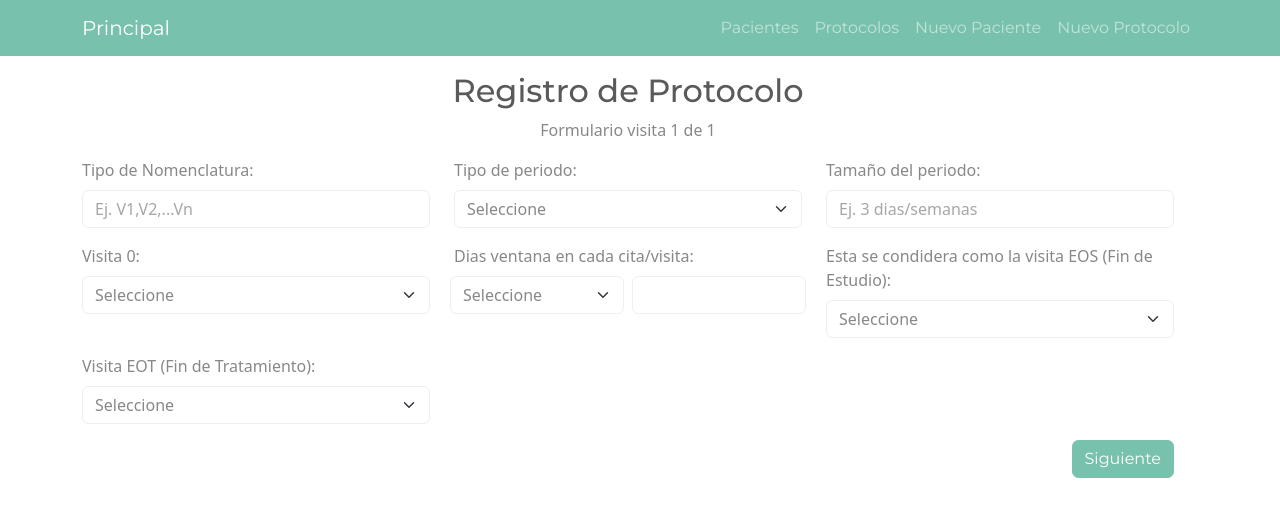
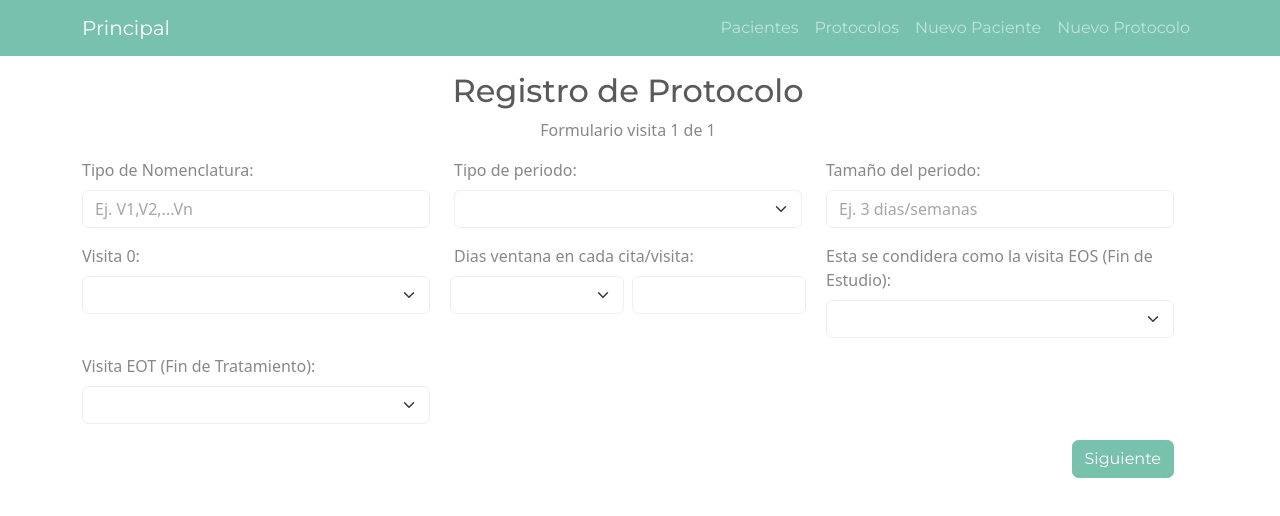
Before and after one commit to KingGnome115/page, a Vue app: page /protocolo/agregar-visita/1/1/1 in a window 1280 px wide. Shown: the top 516 px of the page. Built offline with nearby package versions, Linux system fonts and the light colour scheme; no server answers.

Commit message:
Ya se guarda por visita, falta verificar que la visitaCero, visitaeot y visitaeos no esten en la misma visita

```diff
--- a/src/components/AltaProtocolo2.vue
+++ b/src/components/AltaProtocolo2.vue
@@ -8,7 +8,7 @@
             <form class="row" action="Protocolo.html" method="get" id="contenedor" @submit.prevent="guardarVisita()">
                 <div class="col-12 col-md-4 mb-3">
                     <label for="tipoNomenclatura" class="form-label"> Tipo de Nomenclatura: </label>
-                    <input type="text" class="form-control valid" id="tipoNomenclatura" placeholder="Ej. V1,V2,...Vn " required >
+                    <input type="text" class="form-control valid" id="tipoNomenclatura" placeholder="Ej. V1,V2,...Vn " required v-model="visita.nomeclatura">
                     <div class="invalid-feedback">
                         Por favor escriba el tipo de nomenclatura para esta visita
                     </div>
@@ -18,7 +18,7 @@
                 No se si afecte en algo la logica o el v-model o como guarde los datos-->
                 <div class="col-12 col-md-4 mb-3">
                     <label for="tipoPeriodo" class="form-label"> Tipo de periodo: </label>
-                    <select class="form-select valid" id="tipoPeriodo" aria-describedby="Pregunta que tipo de periodo se usara por esta visita" required>
+                    <select class="form-select valid" id="tipoPeriodo" aria-describedby="Pregunta que tipo de periodo se usara por esta visita" required v-model="visita.tipoDePeriodo">
                         <option selected disabled value="" >Seleccione</option>  <!--El select toma la opcion-->
                         <option>Dia</option>
                         <option>Semana</option>
@@ -31,7 +31,7 @@
 
                 <div class="col-12 col-md-4 mb-3">
                     <label for="tamPeriodo" class="form-label"> Tamaño del periodo: </label>
-                    <input type="number" class="form-control valid" id="tamPeriodo" min="1" placeholder="Ej. 3 dias/semanas" required>
+                    <input type="number" class="form-control valid" id="tamPeriodo" min="1" placeholder="Ej. 3 dias/semanas" required v-model="visita.tamanioPeriodo">
                     <div class="invalid-feedback">
                         Por favor escriba el tamaño de periodo para esta visita
                     </div>
@@ -39,7 +39,7 @@
 
                 <div class="col-12 col-md-4 mb-3">
                     <label for="visita0" class="form-label">Visita 0:</label>
-                    <select class="form-select valid" id="visita0" aria-describedby="Pregunta si esta visita es la 0" required>
+                    <select class="form-select valid" id="visita0" aria-describedby="Pregunta si esta visita es la 0" required v-model="visita.visitaCero">
                         <option selected disabled value="">Seleccione</option>
                         <option>Si</option>
                         <option>No</option>
@@ -58,7 +58,7 @@
                     <label for="ventana" class="form-label">Dias ventana en cada cita/visita:</label>
                     <div class="d-flex gap-2 justify-content-center">
                         <div class="col-12 col-md-6">
-                            <select class="form-select valid" id="ventana" aria-describedby="Pregunta tendra ventana en esta cita" required>
+                            <select class="form-select valid" id="ventana" aria-describedby="Pregunta tendra ventana en esta cita" required v-model="visita.ventana">
                                 <option selected disabled value="">Seleccione</option>
                                 <option>+</option>
                                 <option>-</option>
@@ -70,7 +70,7 @@
                             </div>
                         </div>
                         <div class="col-12 col-md-6">
-                            <input type="number" class="form-control valid" id="ventana" min="0"  max="4" required>
+                            <input type="number" class="form-control valid" id="ventana" min="0"  max="4" required v-model="visita.dias">
                             <div class="invalid-feedback">
                                 Por favor no deje vacio el campo
                             </div>
@@ -82,7 +82,7 @@
                 ahora se selcciona la opcion no se si este bien revisen porfa-->
                 <div class="col-12 col-md-4 mb-3">
                     <label for="visitaEOS" class="form-label">Esta se condidera como la visita EOS (Fin de Estudio):</label>
-                    <select class="form-select valid" id="visitaEOS" aria-describedby="Pregunta si esta visita es la EOS" required>
+                    <select class="form-select valid" id="visitaEOS" aria-describedby="Pregunta si esta visita es la EOS" required v-model="visita.eotEstudio">
                         <option selected disabled value="">Seleccione</option>
                         <!--Creo que aqui hay error de dedo jaja en v-model le pusiste eotEstudio y es EOS xd-->
                         <option>Si</option>
@@ -97,7 +97,7 @@
                 ahora se selcciona la opcion no se si este bien revisen porfa-->
                 <div class="col-12 col-md-4 mb-3">
                     <label for="visitaEOT" class="form-label">Visita EOT (Fin de Tratamiento):</label>
-                    <select class="form-select valid" id="visitaEOT" aria-describedby="Pregunta si esta visita es la EOT" required>
+                    <select class="form-select valid" id="visitaEOT" aria-describedby="Pregunta si esta visita es la EOT" required v-model="visita.eotTratamieto">
                         <option selected disabled value="" >Seleccione</option>
                         <option>Si</option>
                         <option>No</option>
@@ -118,14 +118,16 @@
 
 <script lang="ts">
 //import {defineComponent} from '../vue'
+import { Visitas } from '../interfaces/Visitas'
 import {defineComponent} from 'vue'
 import {Protocolo} from '../interfaces/Protocolos'
-import {consultarProtocolo } from '../services/ProtocoloServices'
+import {consultarProtocolo, modificarProtocolo } from '../services/ProtocoloServices'
 
 export default defineComponent({
     data() {
         return{
             protocolo:{} as Protocolo,
+            visita: {} as Visitas
         }
     },
     methods:{
@@ -134,8 +136,11 @@ export default defineComponent({
             this.protocolo = res.data
         },
         async guardarVisita(){
-            if(this.$route.params.ac < this.$route.params.to ){
-                let actual = parseInt(this.$route.params.ac[0])
+            if(this.$route.params.ac <= this.$route.params.to ){
+                this.protocolo.visitas.push(this.visita)
+                let id = this.$route.params.id.toString()
+                modificarProtocolo(id , this.protocolo)
+                let actual = parseInt(this.$route.params.ac.toString())
                 actual++
                 this.$router.push(`/protocolo/agregar-visita/${this.$route.params.id}/${actual}/${this.$route.params.to}`)
             }
--- a/src/interfaces/Visitas.ts
+++ b/src/interfaces/Visitas.ts
@@ -3,7 +3,7 @@ export interface Visitas {
     tipoDePeriodo: string;
     tamanioPeriodo: number;
     visitaCero: boolean;
-    numeroSemanas: number;
+    ventana: string;
     dias: number;
     eotEstudio: boolean;
     eotTratamiento: boolean;
```
